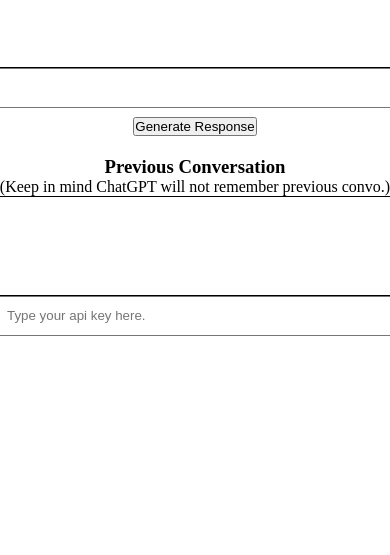
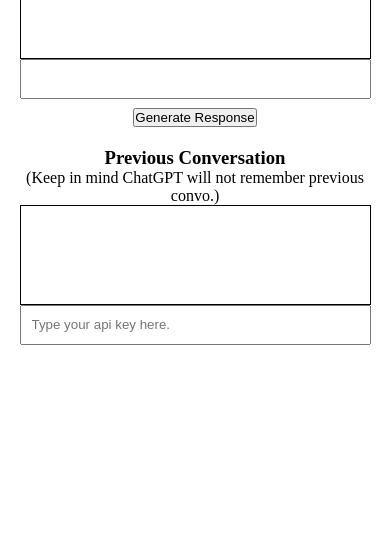
Before and after one commit to isaiahthedev/ChatGPT-Chatbot-Github-Pages, a website: page index.html in a window 390 px wide. Shown: the part 289-844 px from the top of the page. Drawn offline with Linux system fonts and the light colour scheme.

Commit message:
made app mobile responsive

```diff
--- a/styles.css
+++ b/styles.css
@@ -9,7 +9,7 @@ h1 {
 textarea {
     margin: 0 auto;
     padding: 10px;
-    width: 400px;
+    width: 100%;
     resize: none;
     height: 40px;
 }
@@ -27,10 +27,13 @@ body {
     text-align: center;
     height: 100vh;
 }
+#gpt {
+    width: 90%;
+}
 #gpt-response {
     border: 1px solid black;
     height: 100px;
-    width: 400px;
+    width: 100%;
     text-align: left;
     padding: 10px;
     overflow-y: auto;
@@ -38,7 +41,7 @@ body {
 #previous {
     border: 1px solid black;
     height: 100px;
-    width: 400px;
+    width: 100%;
     text-align: left;
     padding: 10px;
     overflow-y: auto;
@@ -48,7 +51,7 @@ body {
 }
 #api {
     height: 40px;
-    width: 400px;
+    width: 100%;
     padding-left: 10px;
 }
 h3 {
```
